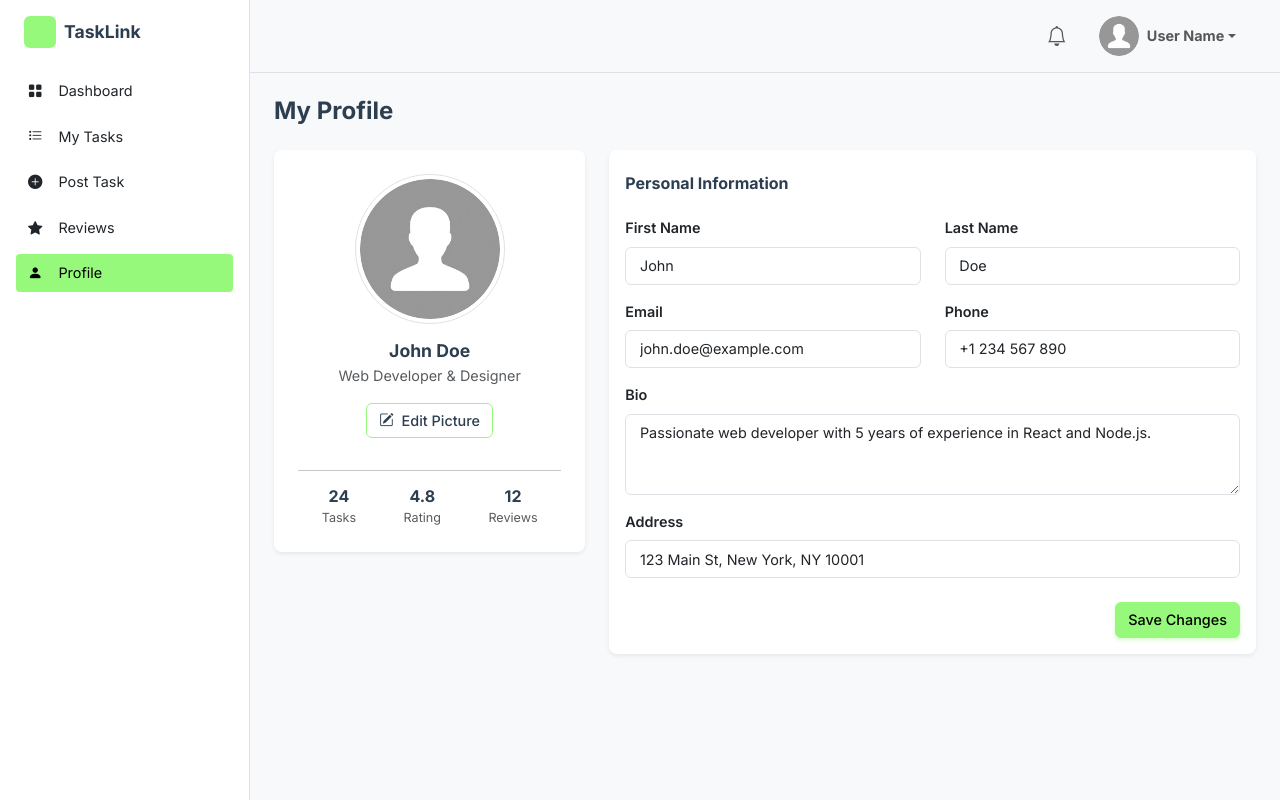
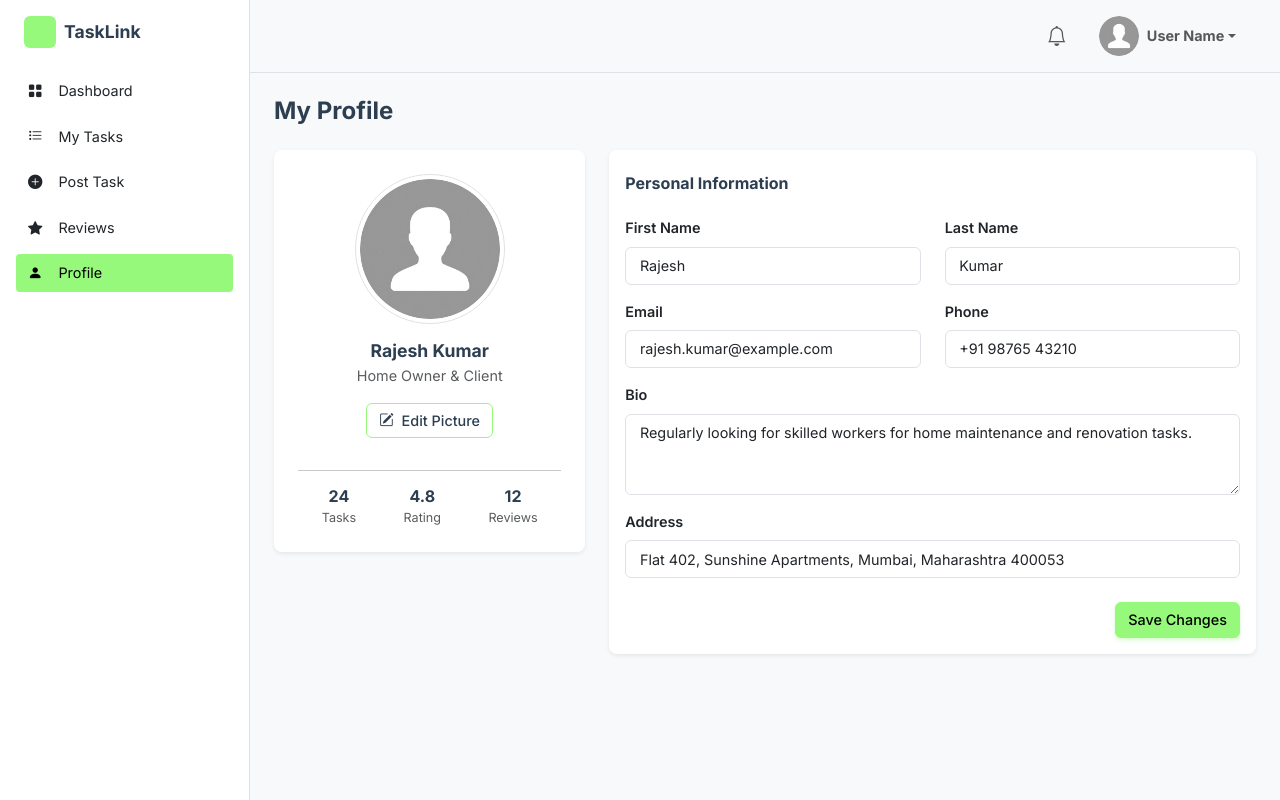
Before and after one commit to penchalavamsic/TaskLink-Copy, a React (Vite) app in the folder frontend/: page /user/profile in a window 1280 px wide. Built offline with nearby package versions, Linux system fonts and the light colour scheme.

Commit message:
dummy data of user  module updated

```diff
--- a/frontend/src/modules/user/pages/Profile.jsx
+++ b/frontend/src/modules/user/pages/Profile.jsx
@@ -35,8 +35,8 @@ const Profile = () => {
                         <div className="mb-3">
                             <img src={profileImage} className="rounded-circle img-thumbnail" alt="Profile" style={{ width: '150px', height: '150px', objectFit: 'cover' }} />
                         </div>
-                        <h4 className="fw-bold mb-1">John Doe</h4>
-                        <p className="text-muted mb-3">Web Developer & Designer</p>
+                        <h4 className="fw-bold mb-1">Rajesh Kumar</h4>
+                        <p className="text-muted mb-3">Home Owner & Client</p>
                         <div className="d-flex justify-content-center gap-2 mb-3">
                             <input
                                 type="file"
@@ -78,30 +78,30 @@ const Profile = () => {
                                 <div className="row mb-3">
                                     <div className="col-md-6">
                                         <label className="form-label fw-semibold">First Name</label>
-                                        <input type="text" className="form-control" defaultValue="John" />
+                                        <input type="text" className="form-control" defaultValue="Rajesh" />
                                     </div>
                                     <div className="col-md-6">
                                         <label className="form-label fw-semibold">Last Name</label>
-                                        <input type="text" className="form-control" defaultValue="Doe" />
+                                        <input type="text" className="form-control" defaultValue="Kumar" />
                                     </div>
                                 </div>
                                 <div className="row mb-3">
                                     <div className="col-md-6">
                                         <label className="form-label fw-semibold">Email</label>
-                                        <input type="email" className="form-control" defaultValue="john.doe@example.com" />
+                                        <input type="email" className="form-control" defaultValue="rajesh.kumar@example.com" />
                                     </div>
                                     <div className="col-md-6">
                                         <label className="form-label fw-semibold">Phone</label>
-                                        <input type="tel" className="form-control" defaultValue="+1 234 567 890" />
+                                        <input type="tel" className="form-control" defaultValue="+91 98765 43210" />
                                     </div>
                                 </div>
                                 <div className="mb-3">
                                     <label className="form-label fw-semibold">Bio</label>
-                                    <textarea className="form-control" rows="3" defaultValue="Passionate web developer with 5 years of experience in React and Node.js."></textarea>
+                                    <textarea className="form-control" rows="3" defaultValue="Regularly looking for skilled workers for home maintenance and renovation tasks."></textarea>
                                 </div>
                                 <div className="mb-4">
                                     <label className="form-label fw-semibold">Address</label>
-                                    <input type="text" className="form-control" defaultValue="123 Main St, New York, NY 10001" />
+                                    <input type="text" className="form-control" defaultValue="Flat 402, Sunshine Apartments, Mumbai, Maharashtra 400053" />
                                 </div>
                                 <div className="text-end">
                                     <Button variant="primary" type="submit">Save Changes</Button>
--- a/frontend/src/modules/user/pages/Reviews.jsx
+++ b/frontend/src/modules/user/pages/Reviews.jsx
@@ -3,9 +3,9 @@ import React from 'react';
 const Reviews = () => {
     // Mock data
     const reviews = [
-        { id: 1, reviewer: 'Alice Smith', role: 'Project Manager', rating: 5, comment: 'John is an excellent developer. Delivered on time and high quality code.', date: '2 days ago' },
-        { id: 2, reviewer: 'Bob Jones', role: 'Designer', rating: 4, comment: 'Great communication, but slight delay in delivery. Overall good experience.', date: '1 week ago' },
-        { id: 3, reviewer: 'Charlie Brown', role: 'Startup Founder', rating: 5, comment: 'Fantastic work! Looking forward to working together again.', date: '2 weeks ago' },
+        { id: 1, workerName: 'Ramesh Gupta', role: 'Plumber', rating: 5, comment: 'Fixed the leak quickly and was very polite. Highly recommended.', date: '2 days ago' },
+        { id: 2, workerName: 'Suresh Reddy', role: 'Electrician', rating: 4, comment: 'Good work on the wiring, but came a bit late. Overall good job.', date: '1 week ago' },
+        { id: 3, workerName: 'Deepak Verma', role: 'Carpenter', rating: 5, comment: 'Excellent furniture assembly. Very professional and clean work.', date: '2 weeks ago' },
     ];
 
     const renderStars = (rating) => {
@@ -33,7 +33,7 @@ const Reviews = () => {
                                     <div key={review.id} className="list-group-item p-4 border-bottom">
                                         <div className="d-flex justify-content-between align-items-start">
                                             <div>
-                                                <h5 className="fw-bold mb-0">{review.reviewer}</h5>
+                                                <h5 className="fw-bold mb-0">{review.workerName}</h5>
                                                 <small className="text-muted">{review.role}</small>
                                             </div>
                                             <small className="text-muted">{review.date}</small>
```
